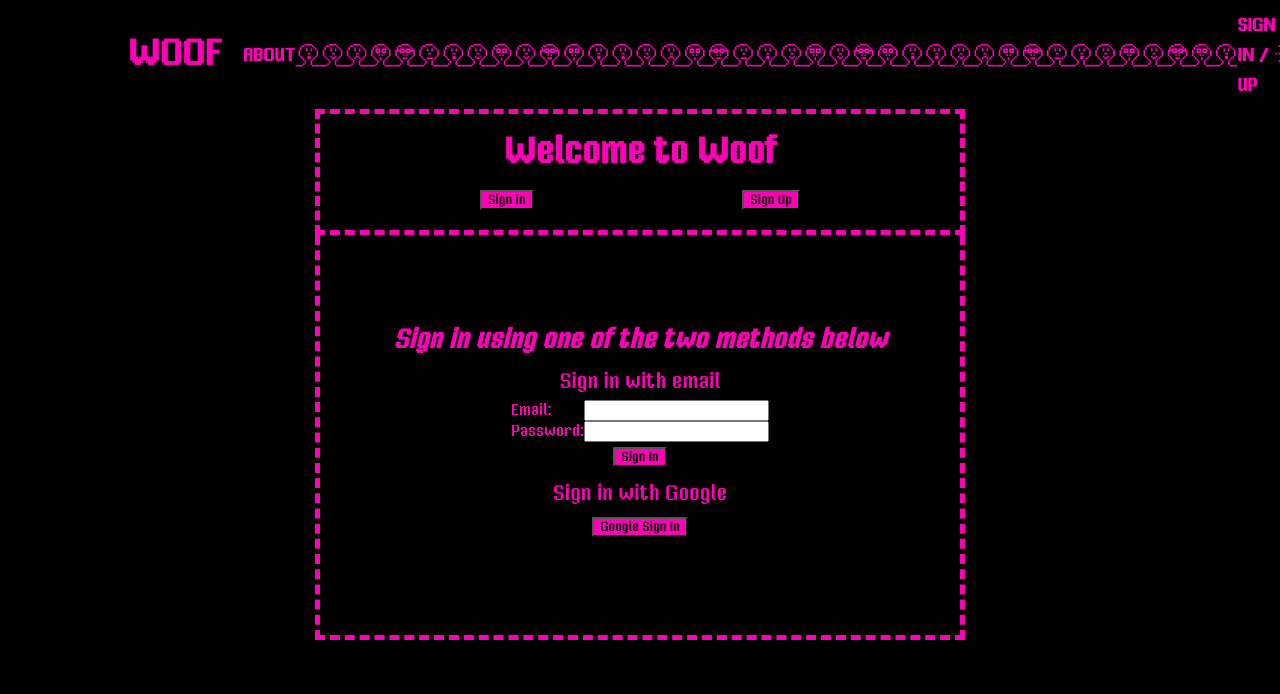
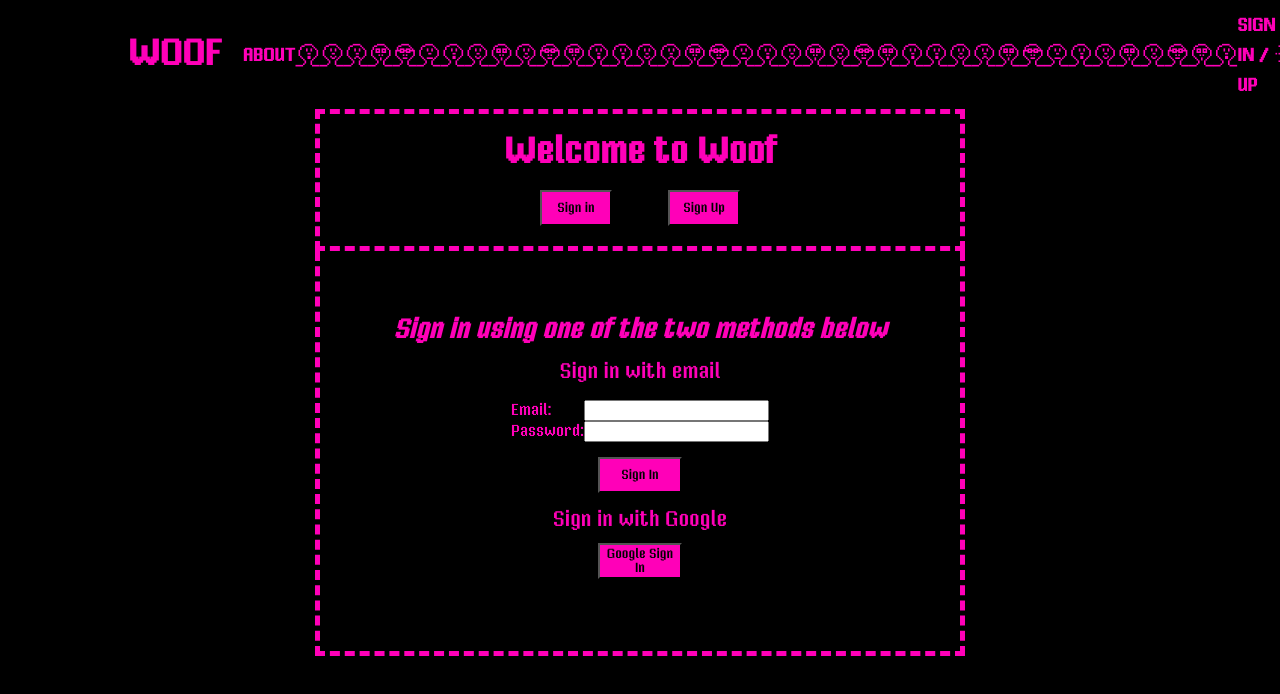
Before and after one commit to tsah99/woof, a React (Create React App) app in the folder woof-web/: page /signin in a window 1280 px wide. Both pictures are taken after a click on the button "Sign in". Shown: the top 694 px of the page. Built offline with nearby package versions, Linux system fonts and the light colour scheme; no server answers; what react-instantsearch-dom would draw is missing.

Commit message:
better sign in flow

```diff
--- a/woof-web/src/components/signInBox/SignInBox.css
+++ b/woof-web/src/components/signInBox/SignInBox.css
@@ -34,6 +34,8 @@
 
 .SignInBox-InputTable {
   display: table;
+  font-size: 16px;
+  padding: 10px;
 }
 
 .SignInBox-InputRow {
@@ -49,6 +51,8 @@
   display: inline-block;
   background-color: #ff00b8;
   margin: 5px 0 8px 0;
+  height: 36px;
+  width: 84px;
 }
 
 .SignInBox-SignInButton:hover {
--- a/woof-web/src/components/signInSignUp/SignInSignUp.css
+++ b/woof-web/src/components/signInSignUp/SignInSignUp.css
@@ -25,7 +25,7 @@
 
 .SignInSignUp-Clickables {
   display: flex;
-  width: inherit;
+  width: 200px;
   margin: 20px 0;
   flex-direction: row;
   justify-content: space-between;
@@ -35,6 +35,8 @@
   font-family: MisterPixel;
   display: inline-block;
   background-color: #ff00b8;
+  width: 72px;
+  height: 36px;
 }
 
 .SignInSignUp-Button:hover {
--- a/woof-web/src/components/signUpBox/SignUpBox.css
+++ b/woof-web/src/components/signUpBox/SignUpBox.css
@@ -42,6 +42,8 @@
   display: inline-block;
   background-color: #ff00b8;
   margin: 5px 0 8px 0;
+  height: 36px;
+  width: 84px;
 }
 
 .SignUpBox-SignUpButton:hover {
```
